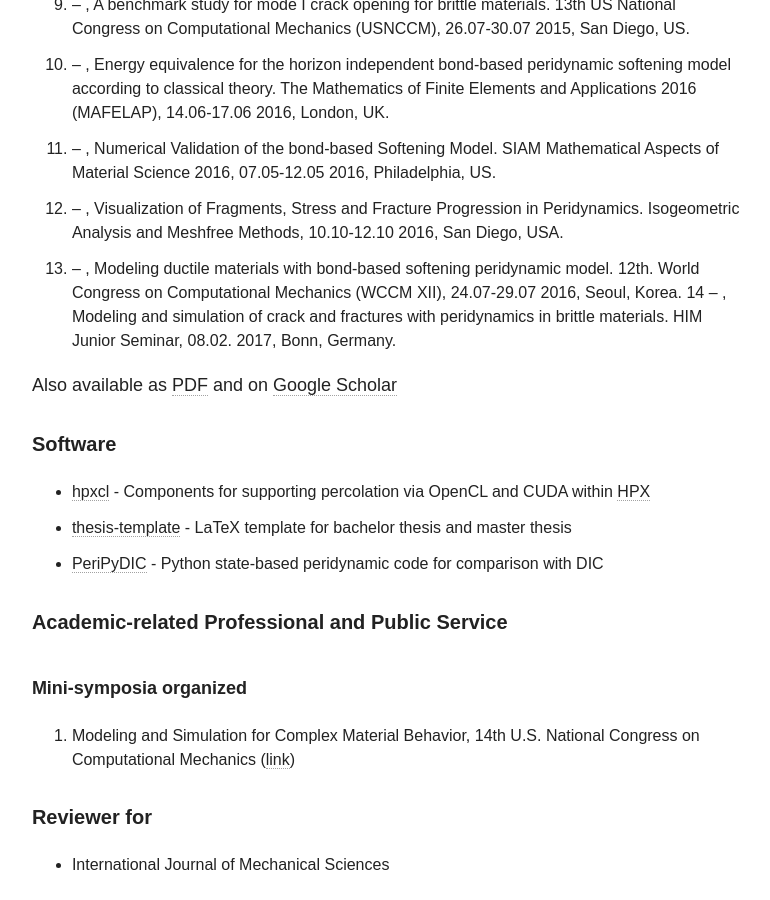
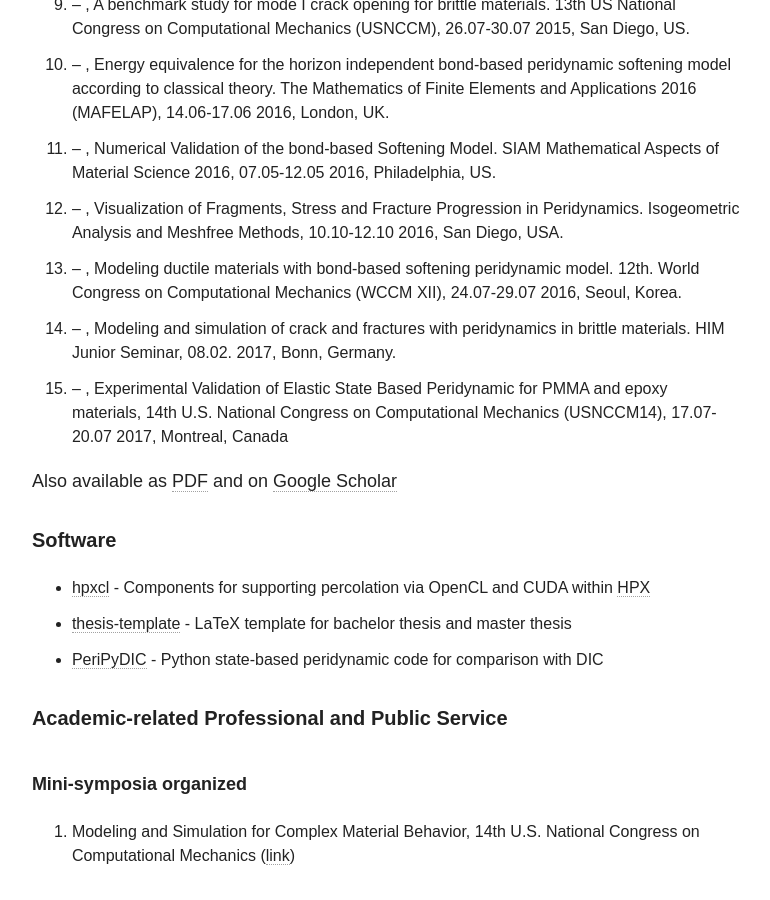
Before and after one commit to diehlpk/diehlpk.github.io, a Jekyll site: the page built from cv/index.md, in a window 1280 px wide and 900 px high, scrolled down 2876 px. Shown: the whole window, without its empty margins (254-1024 px from the left). Built offline with Jekyll 4.4.1, drawn with Linux system fonts in a browser that asks for light colours; nearby versions of some CDN libraries.

Commit message:
Update CV

```diff
--- a/cv/index.md
+++ b/cv/index.md
@@ -84,7 +84,10 @@ Aspects of Material Science 2016, 07.05-12.05 2016, Philadelphia, US.
 13. -- , Modeling ductile materials with bond-based softening peridynamic model. 12th.
 World Congress on Computational Mechanics (WCCM XII), 24.07-29.07 2016, Seoul,
 Korea.
-14 -- , Modeling and simulation of crack and fractures with peridynamics in brittle materials. HIM Junior Seminar, 08.02. 2017, Bonn, Germany.
+14. -- , Modeling and simulation of crack and fractures with peridynamics in brittle materials. HIM Junior Seminar, 08.02. 2017, Bonn, Germany.
+15. -- , Experimental Validation of Elastic State Based Peridynamic for PMMA
+and epoxy materials, 14th U.S. National Congress on Computational Mechanics
+(USNCCM14), 17.07-20.07 2017, Montreal, Canada
 
 Also available as [PDF]({{ site.url }}/assets/list.pdf) and on [Google Scholar](https://scholar.google.com/citations?user=TapM4vAAAAAJ&hl=en)
 
--- a/data/list/publications.bib
+++ b/data/list/publications.bib
@@ -21,7 +21,7 @@ and Schweitzer, Marc Alexander},
 }
 
 @Misc{Diehl2017MontrealCanada,
-  Title                    = {Experimental Validation of Elastic State Based Peridynamic for PMMA and
+  Title                    = {{E}xperimental {V}alidation of {E}lastic {S}tate {B}ased {P}eridynamic for {PMMA} and
 Epoxy Materials},
 
   Author                   = {Patrick Diehl},
```
Also changed, not shown: 2 other files.
